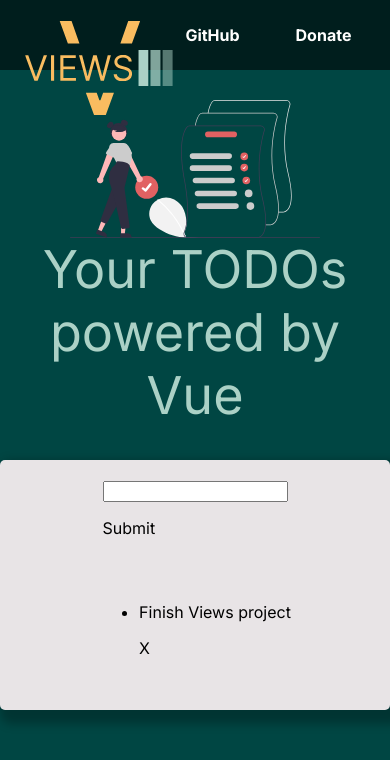
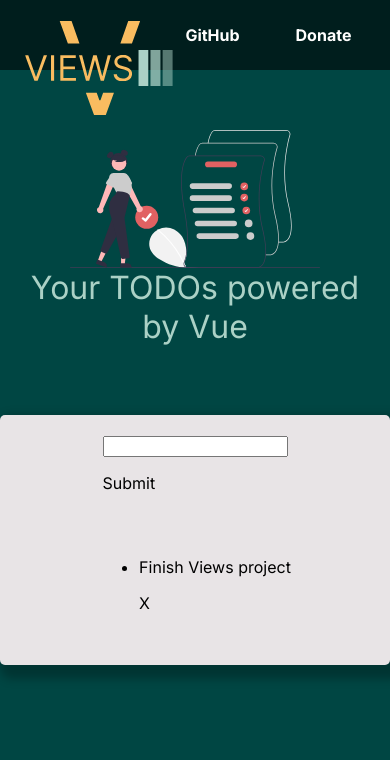
Before and after one commit to mahiv87/Views-by-Vue, a Vue app: page / in a window 390 px wide. Shown: the top 760 px of the page. Built offline with nearby package versions, Linux system fonts and the light colour scheme.

Commit message:
adjusted heading style for mobile

```diff
--- a/src/App.vue
+++ b/src/App.vue
@@ -24,7 +24,7 @@
 	padding: 10px;
 	max-width: 992px;
 	height: 200px;
-	margin: 20px auto;
+	margin: 50px auto;
 }
 .subtitle {
 	padding: 0px 8px;
@@ -42,7 +42,7 @@
 	padding: 0px;
 	margin-bottom: 0;
 	max-width: 981px;
-	height: 112px;
+	/* height: 112px; */
 	color: #fffffe;
 	font-size: 92.59px;
 }
@@ -51,4 +51,11 @@
 	width: 250px;
 	height: auto;
 }
+
+@media screen and (max-width: 768px) {
+	.subtitle {
+		font-size: 32px;
+		margin-bottom: 75px;
+	}
+}
 </style>
--- a/src/components/Todos/Todos.vue
+++ b/src/components/Todos/Todos.vue
@@ -33,4 +33,10 @@
 	box-shadow: 7px 7px 10px 7px rgba(0, 0, 0, 0.25);
 	border-radius: 5px;
 }
+
+@media screen and (max-width: 768px) {
+	.todo-container {
+		margin-top: 75px;
+	}
+}
 </style>
```
